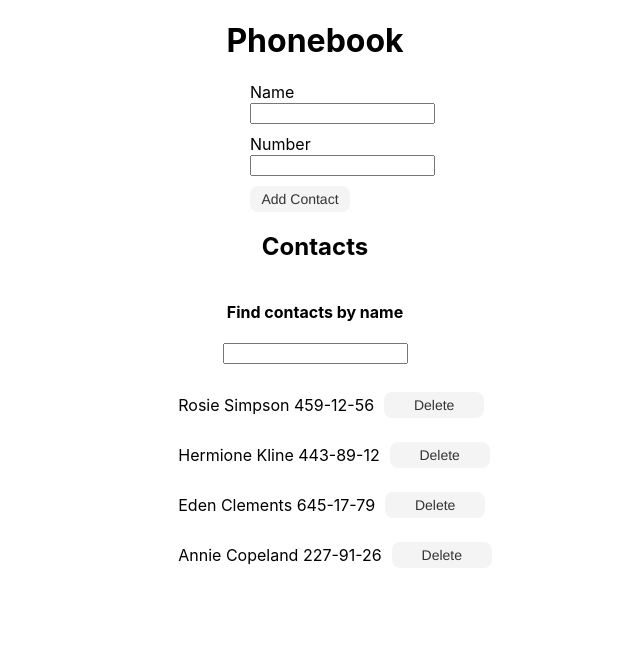
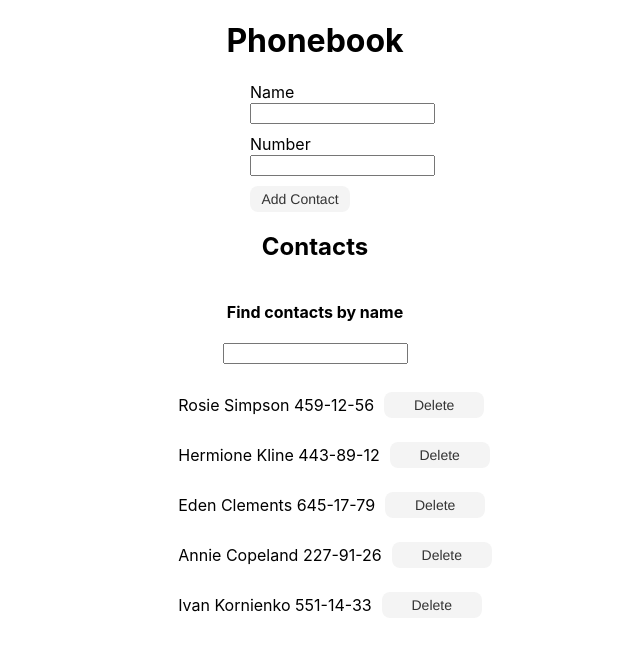
Before and after one commit to korvan17/goit-react-hw-04-phonebook, a React (Create React App) app: page / in a window 1280 px wide. Shown: the top 650 px of the page, without its empty margins (325-965 px from the left). Built offline with nearby package versions, Linux system fonts and the light colour scheme.

Commit message:
add contact

```diff
--- a/src/components/App/App.jsx
+++ b/src/components/App/App.jsx
@@ -13,6 +13,7 @@ export class App extends Component {
       { id: 'id-2', name: 'Hermione Kline', number: '443-89-12' },
       { id: 'id-3', name: 'Eden Clements', number: '645-17-79' },
       { id: 'id-4', name: 'Annie Copeland', number: '227-91-26' },
+      { id: 'id-5', name: 'Ivan Kornienko', number: '551-14-33' },
     ],
     filter: [],
   };
```
